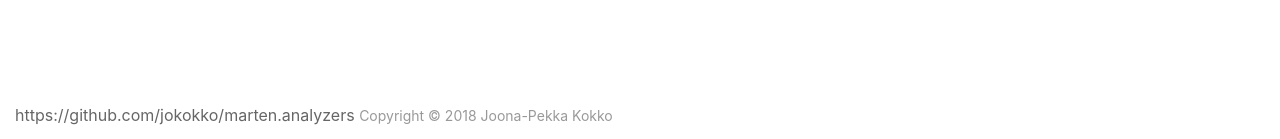
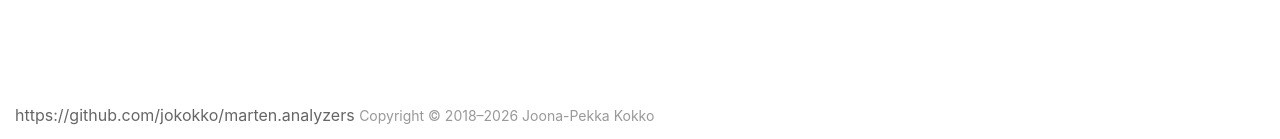
Before and after one commit to jokokko/marten.analyzers, a Jekyll site: the page built from docs/index.md, in a window 1280 px wide. Shown: the part 758-897 px from the top of the page. Built offline with Jekyll 4.4.1, drawn with Linux system fonts in a browser that asks for light colours; nearby versions of some CDN libraries.

Commit message:
Copyright year

```diff
--- a/docs/_layouts/default.html
+++ b/docs/_layouts/default.html
@@ -35,7 +35,7 @@
         <div class="uk-padding-small">
             <a class="uk-link-text" href="https://github.com/jokokko/marten.analyzers"
                title="Marten Analyzers GitHub repository">https://github.com/jokokko/marten.analyzers</a>
-			   <span class="uk-text-meta">Copyright &copy; 2018 Joona-Pekka Kokko</span>
+			   <span class="uk-text-meta">Copyright &copy; 2018&ndash;{{ site.time | date: '%Y' }} Joona-Pekka Kokko</span>
         </div>
     </div>
 </div>
```
